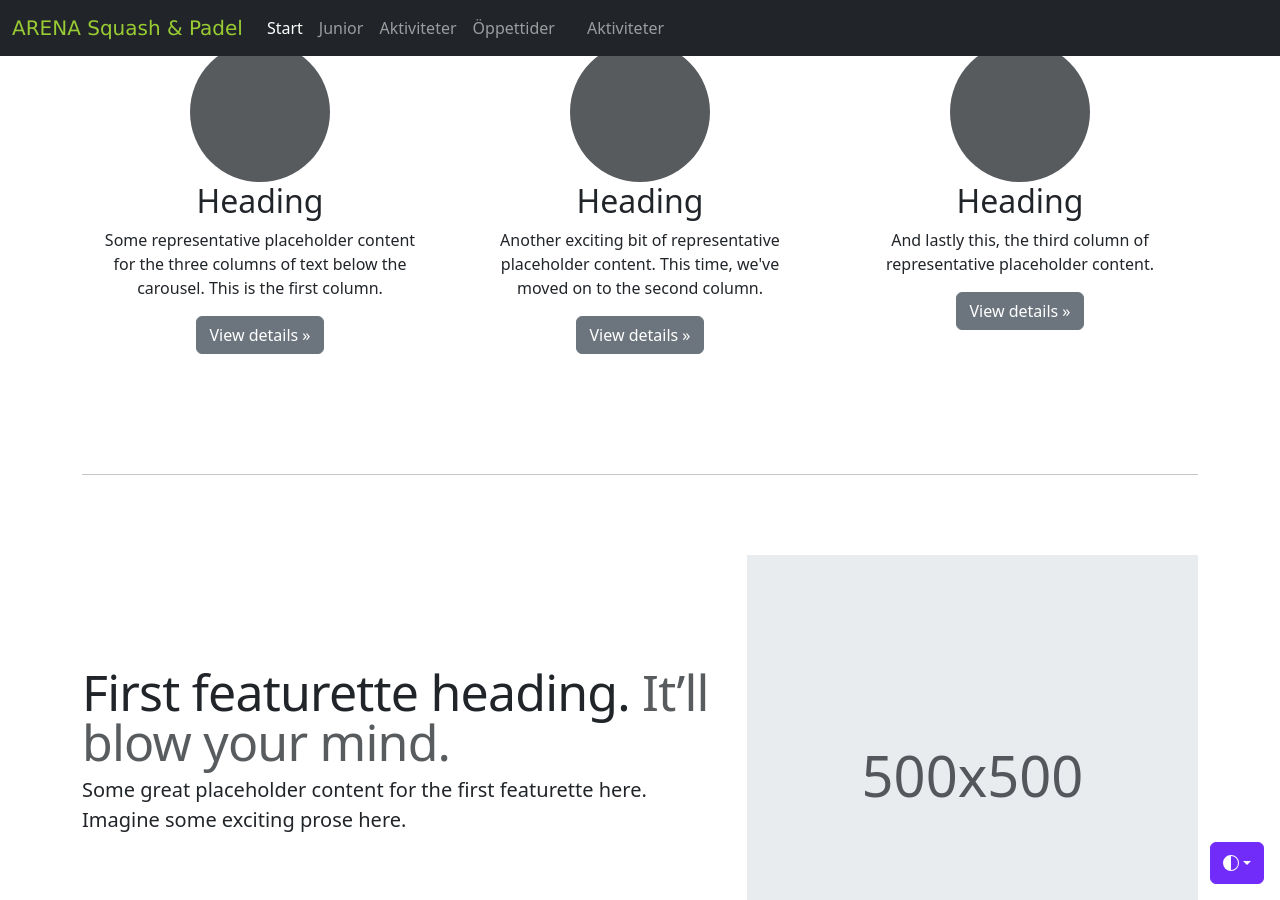
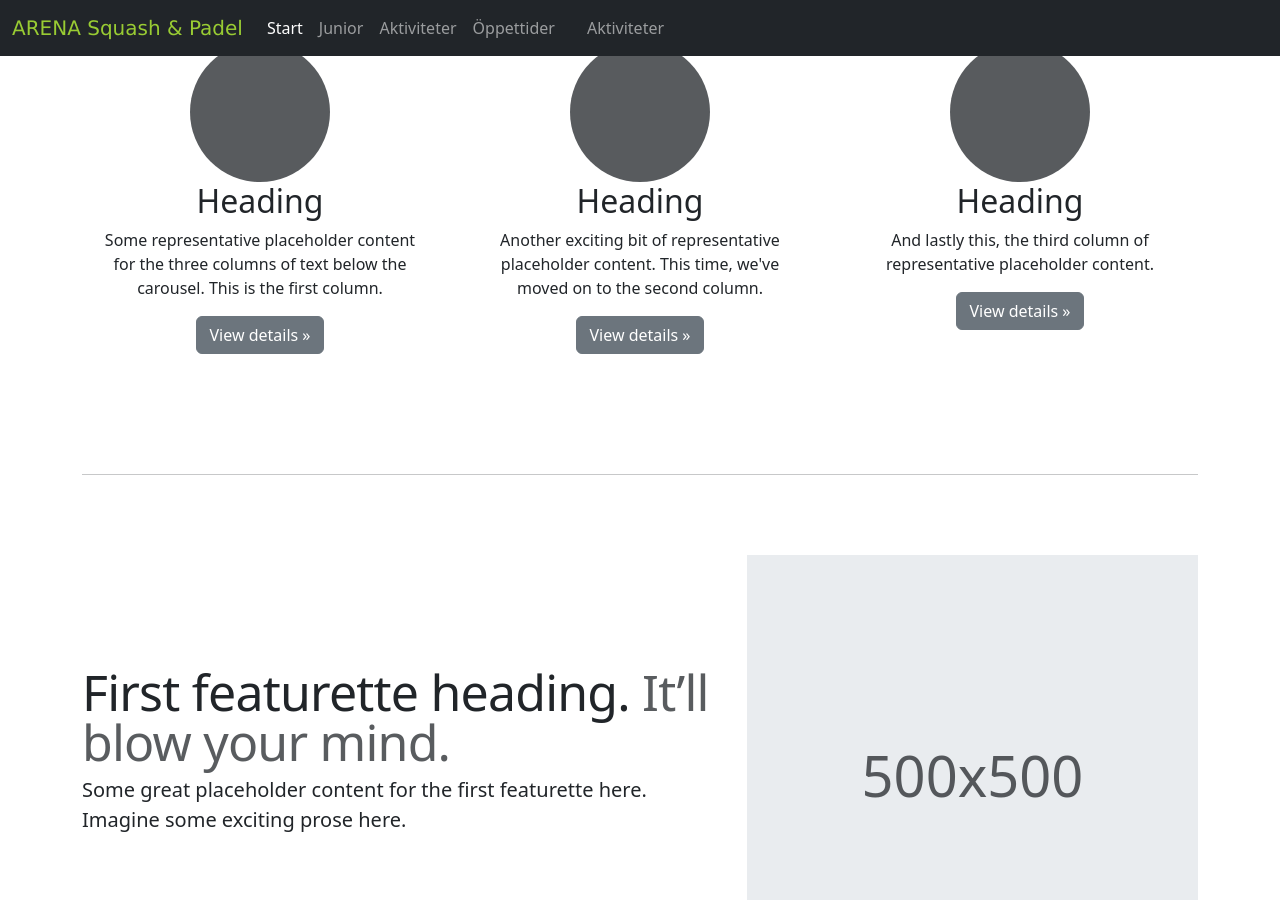
Before and after one commit to Arenasop/arenasop.github.io, a Jekyll site: the page built from index.html, in a window 1280 px wide and 900 px high, scrolled down 582 px. Built offline with Jekyll 4.4.1, drawn with Linux system fonts in a browser that asks for light colours.

Commit message:
remove color themes

```diff
--- a/_layouts/default.html
+++ b/_layouts/default.html
@@ -1,8 +1,7 @@
 
 <!doctype html>
 <html lang="en" data-bs-theme="auto">
-  <head><script src="/docs/5.3/assets/js/color-modes.js"></script>
-
+  <head>
     <meta charset="utf-8">
     <meta name="viewport" content="width=device-width, initial-scale=1">
     <meta name="description" content="">
@@ -111,59 +110,7 @@
     <link href="carousel.css" rel="stylesheet">
   </head>
   <body>
-    <svg xmlns="http://www.w3.org/2000/svg" class="d-none">
-      <symbol id="check2" viewBox="0 0 16 16">
-        <path d="M13.854 3.646a.5.5 0 0 1 0 .708l-7 7a.5.5 0 0 1-.708 0l-3.5-3.5a.5.5 0 1 1 .708-.708L6.5 10.293l6.646-6.647a.5.5 0 0 1 .708 0z"/>
-      </symbol>
-      <symbol id="circle-half" viewBox="0 0 16 16">
-        <path d="M8 15A7 7 0 1 0 8 1v14zm0 1A8 8 0 1 1 8 0a8 8 0 0 1 0 16z"/>
-      </symbol>
-      <symbol id="moon-stars-fill" viewBox="0 0 16 16">
-        <path d="M6 .278a.768.768 0 0 1 .08.858 7.208 7.208 0 0 0-.878 3.46c0 4.021 3.278 7.277 7.318 7.277.527 0 1.04-.055 1.533-.16a.787.787 0 0 1 .81.316.733.733 0 0 1-.031.893A8.349 8.349 0 0 1 8.344 16C3.734 16 0 12.286 0 7.71 0 4.266 2.114 1.312 5.124.06A.752.752 0 0 1 6 .278z"/>
-        <path d="M10.794 3.148a.217.217 0 0 1 .412 0l.387 1.162c.173.518.579.924 1.097 1.097l1.162.387a.217.217 0 0 1 0 .412l-1.162.387a1.734 1.734 0 0 0-1.097 1.097l-.387 1.162a.217.217 0 0 1-.412 0l-.387-1.162A1.734 1.734 0 0 0 9.31 6.593l-1.162-.387a.217.217 0 0 1 0-.412l1.162-.387a1.734 1.734 0 0 0 1.097-1.097l.387-1.162zM13.863.099a.145.145 0 0 1 .274 0l.258.774c.115.346.386.617.732.732l.774.258a.145.145 0 0 1 0 .274l-.774.258a1.156 1.156 0 0 0-.732.732l-.258.774a.145.145 0 0 1-.274 0l-.258-.774a1.156 1.156 0 0 0-.732-.732l-.774-.258a.145.145 0 0 1 0-.274l.774-.258c.346-.115.617-.386.732-.732L13.863.1z"/>
-      </symbol>
-      <symbol id="sun-fill" viewBox="0 0 16 16">
-        <path d="M8 12a4 4 0 1 0 0-8 4 4 0 0 0 0 8zM8 0a.5.5 0 0 1 .5.5v2a.5.5 0 0 1-1 0v-2A.5.5 0 0 1 8 0zm0 13a.5.5 0 0 1 .5.5v2a.5.5 0 0 1-1 0v-2A.5.5 0 0 1 8 13zm8-5a.5.5 0 0 1-.5.5h-2a.5.5 0 0 1 0-1h2a.5.5 0 0 1 .5.5zM3 8a.5.5 0 0 1-.5.5h-2a.5.5 0 0 1 0-1h2A.5.5 0 0 1 3 8zm10.657-5.657a.5.5 0 0 1 0 .707l-1.414 1.415a.5.5 0 1 1-.707-.708l1.414-1.414a.5.5 0 0 1 .707 0zm-9.193 9.193a.5.5 0 0 1 0 .707L3.05 13.657a.5.5 0 0 1-.707-.707l1.414-1.414a.5.5 0 0 1 .707 0zm9.193 2.121a.5.5 0 0 1-.707 0l-1.414-1.414a.5.5 0 0 1 .707-.707l1.414 1.414a.5.5 0 0 1 0 .707zM4.464 4.465a.5.5 0 0 1-.707 0L2.343 3.05a.5.5 0 1 1 .707-.707l1.414 1.414a.5.5 0 0 1 0 .708z"/>
-      </symbol>
-    </svg>
-
-    <div class="dropdown position-fixed bottom-0 end-0 mb-3 me-3 bd-mode-toggle">
-      <button class="btn btn-bd-primary py-2 dropdown-toggle d-flex align-items-center"
-              id="bd-theme"
-              type="button"
-              aria-expanded="false"
-              data-bs-toggle="dropdown"
-              aria-label="Toggle theme (auto)">
-        <svg class="bi my-1 theme-icon-active" width="1em" height="1em"><use href="#circle-half"></use></svg>
-        <span class="visually-hidden" id="bd-theme-text">Toggle theme</span>
-      </button>
-      <ul class="dropdown-menu dropdown-menu-end shadow" aria-labelledby="bd-theme-text">
-        <li>
-          <button type="button" class="dropdown-item d-flex align-items-center" data-bs-theme-value="light" aria-pressed="false">
-            <svg class="bi me-2 opacity-50" width="1em" height="1em"><use href="#sun-fill"></use></svg>
-            Light
-            <svg class="bi ms-auto d-none" width="1em" height="1em"><use href="#check2"></use></svg>
-          </button>
-        </li>
-        <li>
-          <button type="button" class="dropdown-item d-flex align-items-center" data-bs-theme-value="dark" aria-pressed="false">
-            <svg class="bi me-2 opacity-50" width="1em" height="1em"><use href="#moon-stars-fill"></use></svg>
-            Dark
-            <svg class="bi ms-auto d-none" width="1em" height="1em"><use href="#check2"></use></svg>
-          </button>
-        </li>
-        <li>
-          <button type="button" class="dropdown-item d-flex align-items-center active" data-bs-theme-value="auto" aria-pressed="true">
-            <svg class="bi me-2 opacity-50" width="1em" height="1em"><use href="#circle-half"></use></svg>
-            Auto
-            <svg class="bi ms-auto d-none" width="1em" height="1em"><use href="#check2"></use></svg>
-          </button>
-        </li>
-      </ul>
-    </div>
-
-
-<header data-bs-theme="dark">
+<header>
   <nav class="navbar navbar-expand-md navbar-dark fixed-top bg-dark">
     <div class="container-fluid">
       <a class="navbar-brand" href="#">{{site.title}}</a>
```
